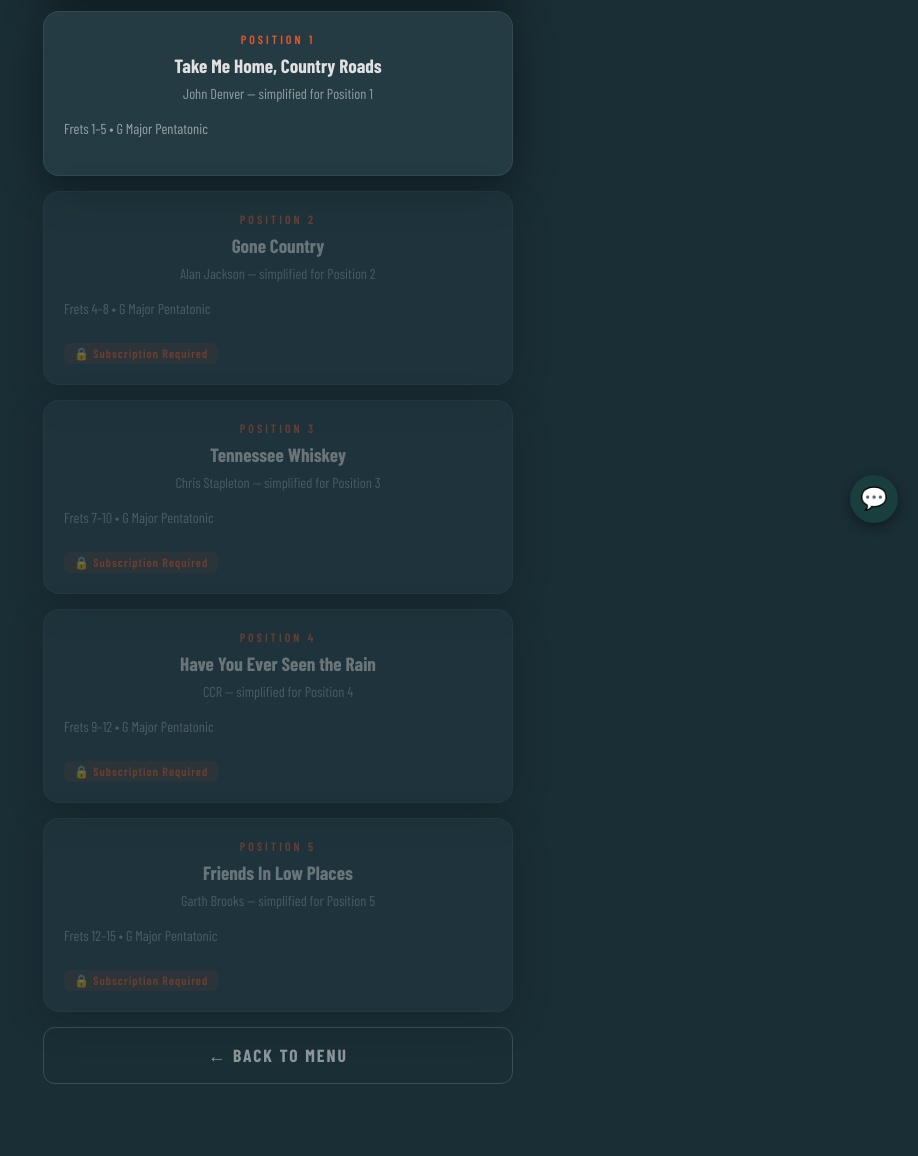
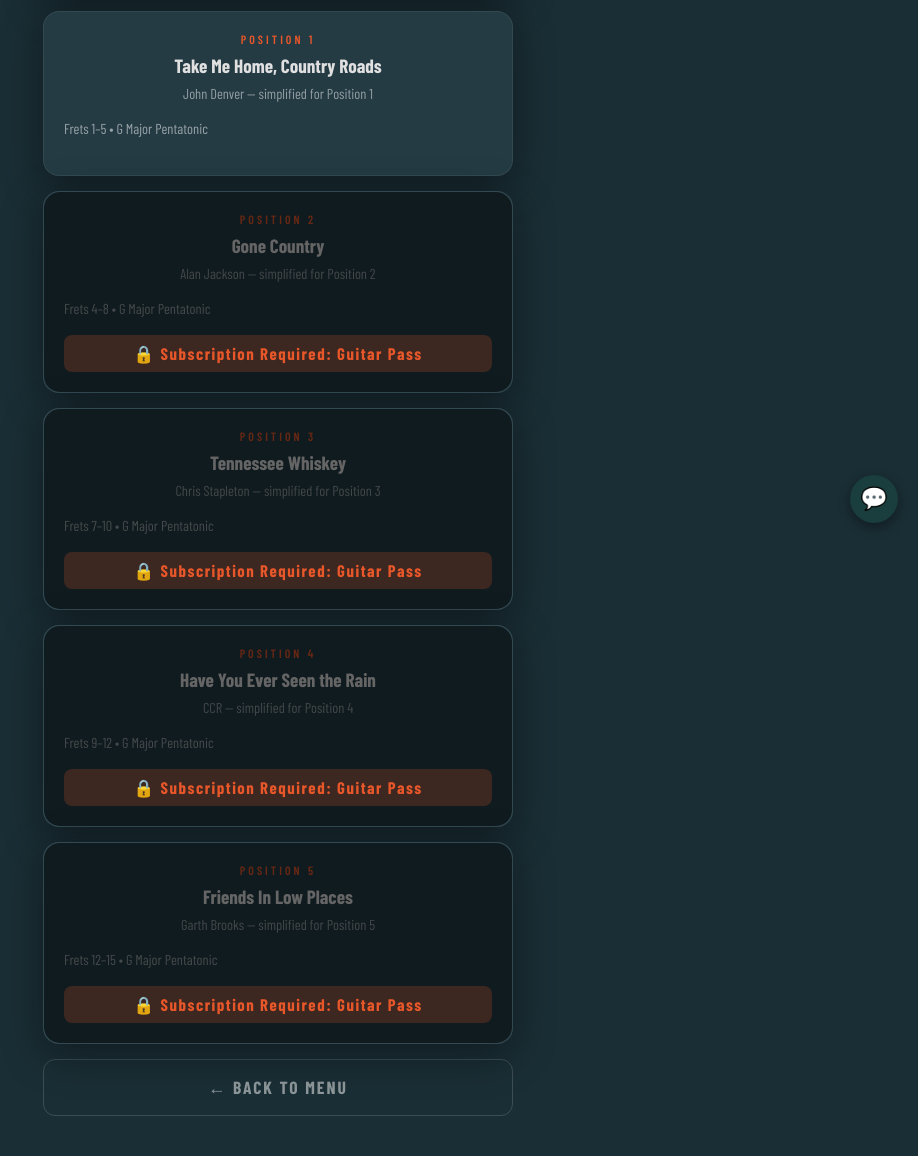
Before and after one commit to TonySixString/fretboard-master, a Flask app: page /scale-trainer in a window 1280 px wide. Shown: the part 257-1413 px from the top of the page, without its empty margins (362-1280 px from the left). Before the commit the page ends 1341 px from the top, so only its background shows below. Run offline with Flask 3, Linux system fonts and the light colour scheme.

Commit message:
fix: enhanced locked module styling, Guitar Pass label, and plans link
Co-Authored-By: Claude Opus 4.6 <noreply@anthropic.com>

```diff
--- a/templates/scale-trainer.html
+++ b/templates/scale-trainer.html
@@ -35,11 +35,19 @@
             box-shadow: 0 10px 40px rgba(0,0,0,0.4);
             border: 1px solid rgba(255,255,255,0.07);
         }
-        .card.locked { opacity: 0.4; cursor: not-allowed; }
+        .card.locked {
+            position: relative; cursor: pointer; overflow: hidden;
+        }
+        .card.locked::after {
+            content: ''; position: absolute; inset: 0; border-radius: 16px;
+            background: rgba(0,0,0,0.55); pointer-events: none;
+        }
         .locked-badge-inline {
-            display: inline-block; background: rgba(232,87,42,0.15); color: #e8572a;
-            font-size: 0.75em; font-weight: 600; letter-spacing: 1px;
-            padding: 3px 10px; border-radius: 6px; margin-top: 8px;
+            position: relative; z-index: 1;
+            display: block; text-align: center;
+            background: rgba(232,87,42,0.2); color: #e8572a;
+            font-size: 1.05em; font-weight: 700; letter-spacing: 1.5px;
+            padding: 8px 14px; border-radius: 8px; margin-top: 12px;
         }
         .section-label {
             text-align: center; color: #e8572a; font-size: 0.75em;
@@ -125,33 +133,33 @@
                 <div class="subtitle">John Denver — simplified for Position 1</div>
                 <div class="body-text" style="margin-top:8px; font-size:0.9em; opacity:0.7;">Frets 1–5 • G Major Pentatonic</div>
             </div>
-            <div class="card{% if not is_subscribed %} locked{% endif %}" {% if is_subscribed %}style="cursor:pointer;" onclick="loadPosition(2)"{% endif %}>
+            <div class="card{% if not is_subscribed %} locked{% endif %}" style="cursor:pointer;" onclick="{% if is_subscribed %}loadPosition(2){% else %}goToPlans(){% endif %}">
                 <div class="section-label">Position 2</div>
                 <div class="title" style="font-size:1.2em;">Gone Country</div>
                 <div class="subtitle">Alan Jackson — simplified for Position 2</div>
                 <div class="body-text" style="margin-top:8px; font-size:0.9em; opacity:0.7;">Frets 4–8 • G Major Pentatonic</div>
-                {% if not is_subscribed %}<div class="locked-badge-inline">🔒 Subscription Required</div>{% endif %}
+                {% if not is_subscribed %}<div class="locked-badge-inline">🔒 Subscription Required: Guitar Pass</div>{% endif %}
             </div>
-            <div class="card{% if not is_subscribed %} locked{% endif %}" {% if is_subscribed %}style="cursor:pointer;" onclick="loadPosition(3)"{% endif %}>
+            <div class="card{% if not is_subscribed %} locked{% endif %}" style="cursor:pointer;" onclick="{% if is_subscribed %}loadPosition(3){% else %}goToPlans(){% endif %}">
                 <div class="section-label">Position 3</div>
                 <div class="title" style="font-size:1.2em;">Tennessee Whiskey</div>
                 <div class="subtitle">Chris Stapleton — simplified for Position 3</div>
                 <div class="body-text" style="margin-top:8px; font-size:0.9em; opacity:0.7;">Frets 7–10 • G Major Pentatonic</div>
-                {% if not is_subscribed %}<div class="locked-badge-inline">🔒 Subscription Required</div>{% endif %}
+                {% if not is_subscribed %}<div class="locked-badge-inline">🔒 Subscription Required: Guitar Pass</div>{% endif %}
             </div>
-            <div class="card{% if not is_subscribed %} locked{% endif %}" {% if is_subscribed %}style="cursor:pointer;" onclick="loadPosition(4)"{% endif %}>
+            <div class="card{% if not is_subscribed %} locked{% endif %}" style="cursor:pointer;" onclick="{% if is_subscribed %}loadPosition(4){% else %}goToPlans(){% endif %}">
                 <div class="section-label">Position 4</div>
                 <div class="title" style="font-size:1.2em;">Have You Ever Seen the Rain</div>
                 <div class="subtitle">CCR — simplified for Position 4</div>
                 <div class="body-text" style="margin-top:8px; font-size:0.9em; opacity:0.7;">Frets 9–12 • G Major Pentatonic</div>
-                {% if not is_subscribed %}<div class="locked-badge-inline">🔒 Subscription Required</div>{% endif %}
+                {% if not is_subscribed %}<div class="locked-badge-inline">🔒 Subscription Required: Guitar Pass</div>{% endif %}
             </div>
-            <div class="card{% if not is_subscribed %} locked{% endif %}" {% if is_subscribed %}style="cursor:pointer;" onclick="loadPosition(5)"{% endif %}>
+            <div class="card{% if not is_subscribed %} locked{% endif %}" style="cursor:pointer;" onclick="{% if is_subscribed %}loadPosition(5){% else %}goToPlans(){% endif %}">
                 <div class="section-label">Position 5</div>
                 <div class="title" style="font-size:1.2em;">Friends In Low Places</div>
                 <div class="subtitle">Garth Brooks — simplified for Position 5</div>
                 <div class="body-text" style="margin-top:8px; font-size:0.9em; opacity:0.7;">Frets 12–15 • G Major Pentatonic</div>
-                {% if not is_subscribed %}<div class="locked-badge-inline">🔒 Subscription Required</div>{% endif %}
+                {% if not is_subscribed %}<div class="locked-badge-inline">🔒 Subscription Required: Guitar Pass</div>{% endif %}
             </div>
             <a href="/" class="btn btn-outline" style="text-align:center; text-decoration:none;">← Back to Menu</a>
         </div>
@@ -326,6 +334,13 @@
 
     <script>
         const IS_SUBSCRIBED = {{ 'true' if is_subscribed else 'false' }};
+        function goToPlans() {
+            if (window.parent !== window) {
+                window.parent.postMessage({ type: 'navigate', url: '/account/plans' }, '*');
+            } else {
+                window.location.href = '/account/plans';
+            }
+        }
     </script>
     <script src="{{ url_for('static', filename='scale-trainer.js') }}"></script>
     <script>
```
Also changed, not shown: templates/chord-trainer.html (+13 -5 lines), templates/notes-and-patterns.html (+24 -9 lines).
